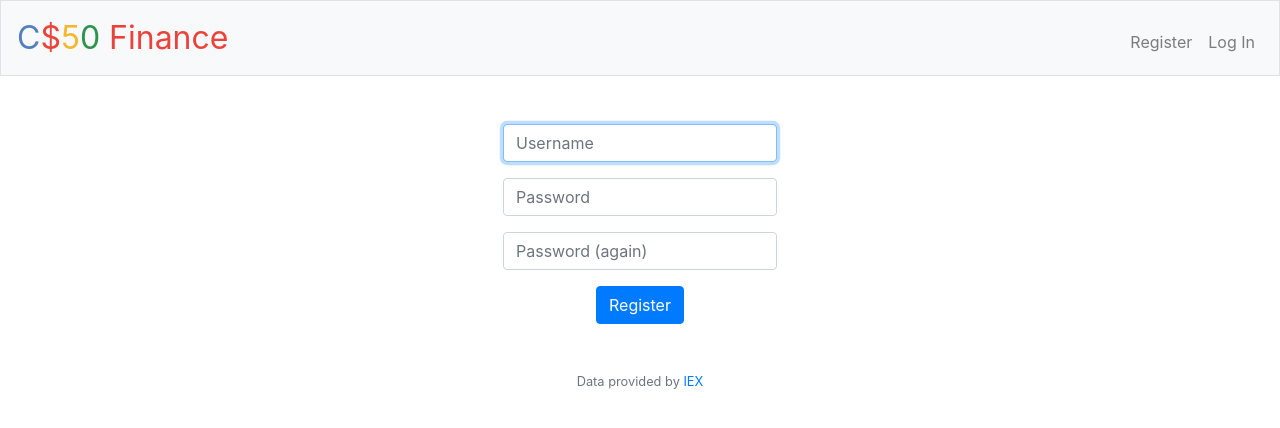
After one commit to Rahozin/CS50, a Flask app: template pset8/finance/templates/register.html in a window 1280 px wide. The commit adds this page. Shown: the top 428 px of the page. Run offline with Flask 2, Linux system fonts and the light colour scheme; the template is opened without the code that fills it, so the values that code supplies are empty; some libraries are stand-ins or nearby versions.

Commit message:
register_is_done

```diff
--- a/pset8/finance/application.py
+++ b/pset8/finance/app.py
@@ -16,12 +16,15 @@ app = Flask(__name__)
 app.config["TEMPLATES_AUTO_RELOAD"] = True
 
 # Ensure responses aren't cached
+
+
 @app.after_request
 def after_request(response):
     response.headers["Cache-Control"] = "no-cache, no-store, must-revalidate"
     response.headers["Expires"] = 0
     response.headers["Pragma"] = "no-cache"
     return response
+
 
 # Custom filter
 app.jinja_env.filters["usd"] = usd
@@ -78,7 +81,7 @@ def login():
             return apology("must provide username", 403)
 
         # Ensure password was submitted
-        elif not request.form.get("password"):
+        if not request.form.get("password"):
             return apology("must provide password", 403)
 
         # Query database for username
@@ -88,6 +91,8 @@ def login():
         # Ensure username exists and password is correct
         if len(rows) != 1 or not check_password_hash(rows[0]["hash"], request.form.get("password")):
             return apology("invalid username and/or password", 403)
+        # if len(rows) != 1 or not rows[0]["hash"] == request.form.get("password"):
+        #     return apology("invalid username and/or password", 403)
 
         # Remember which user has logged in
         session["user_id"] = rows[0]["id"]
@@ -100,7 +105,7 @@ def login():
         return render_template("login.html")
 
 
-@app.route("/logout")
+@ app.route("/logout")
 def logout():
     """Log user out"""
 
@@ -111,21 +116,62 @@ def logout():
     return redirect("/")
 
 
-@app.route("/quote", methods=["GET", "POST"])
-@login_required
+@ app.route("/quote", methods=["GET", "POST"])
+@ login_required
 def quote():
     """Get stock quote."""
     return apology("TODO")
 
 
-@app.route("/register", methods=["GET", "POST"])
+@ app.route("/register", methods=["GET", "POST"])
 def register():
     """Register user"""
-    return apology("TODO")
+    # Forget any user_id
+    session.clear()
+
+    if request.method == "POST":
+        username = request.form.get("username")
+        hash = generate_password_hash(request.form.get("password"))
+
+        # Ensure username was submitted
+        if not request.form.get("username"):
+            return apology("must provide username", 403)
+
+        # Ensure password was submitted
+        if not request.form.get("password"):
+            return apology("must provide password", 403)
+
+        # Ensure password confirmation was submitted
+        if request.form.get("password") != request.form.get("confirmation"):
+            return apology("must provide the same password two times", 403)
+
+        # Query database for username
+        rows = db.execute("SELECT * FROM users WHERE username = :username", username=username)
+
+        # Ensure username is not already registered
+        if len(rows) > 0:
+            return apology("username is not available", 403)
+
+        # Add new user to db
+        db.execute("INSERT INTO users (username, hash) VALUES (:username, :hash)",
+                   username=username, hash=hash)
+
+        # Query database with a new user for username
+        rows = db.execute("SELECT * FROM users WHERE username = :username", username=username)
+
+        # Remember which user has logged in
+        session["user_id"] = rows[0]["id"]
+
+        # Redirect user to home page
+        return redirect("/")
+
+    # User reached route via GET (as by clicking a link or via redirect)
+    else:
+        return render_template("register.html")
 
 
-@app.route("/sell", methods=["GET", "POST"])
-@login_required
+@ app.route("/sell", methods=["GET", "POST"])
+@ login_required
 def sell():
     """Sell shares of stock"""
     return apology("TODO")
@@ -141,3 +187,8 @@ def errorhandler(e):
 # Listen for errors
 for code in default_exceptions:
     app.errorhandler(code)(errorhandler)
+
+
+# Activate debug mode if runs directly debugger
+if __name__ == '__main__':
+    app.run(debug=True)
--- a/pset8/finance/templates/layout.html
+++ b/pset8/finance/templates/layout.html
@@ -64,7 +64,7 @@
         </main>
 
         <footer class="small text-center text-muted">
-            Data provided for free by <a href="https://iextrading.com/developer">IEX</a>. View <a href="https://iextrading.com/api-exhibit-a/">IEX’s Terms of Use</a>.
+            Data provided by <a href="https://iexcloud.io/">IEX</a>
         </footer>
 
     </body>
--- /dev/null
+++ b/pset8/finance/templates/register.html
@@ -0,0 +1,20 @@
+{% extends "layout.html" %}
+
+{% block title %}
+    Register
+{% endblock %}
+
+{% block main %}
+    <form action="/register" method="post">
+        <div class="form-group">
+            <input autocomplete="off" autofocus class="form-control" name="username" placeholder="Username" type="text">
+        </div>
+        <div class="form-group">
+            <input class="form-control" name="password" placeholder="Password" type="password">
+        </div>
+        <div class="form-group">
+            <input class="form-control" name="confirmation" placeholder="Password (again)" type="password">
+        </div>
+        <button class="btn btn-primary" type="submit">Register</button>
+    </form>
+{% endblock %}
```
Also changed, not shown: pset8/finance/finance.db.
